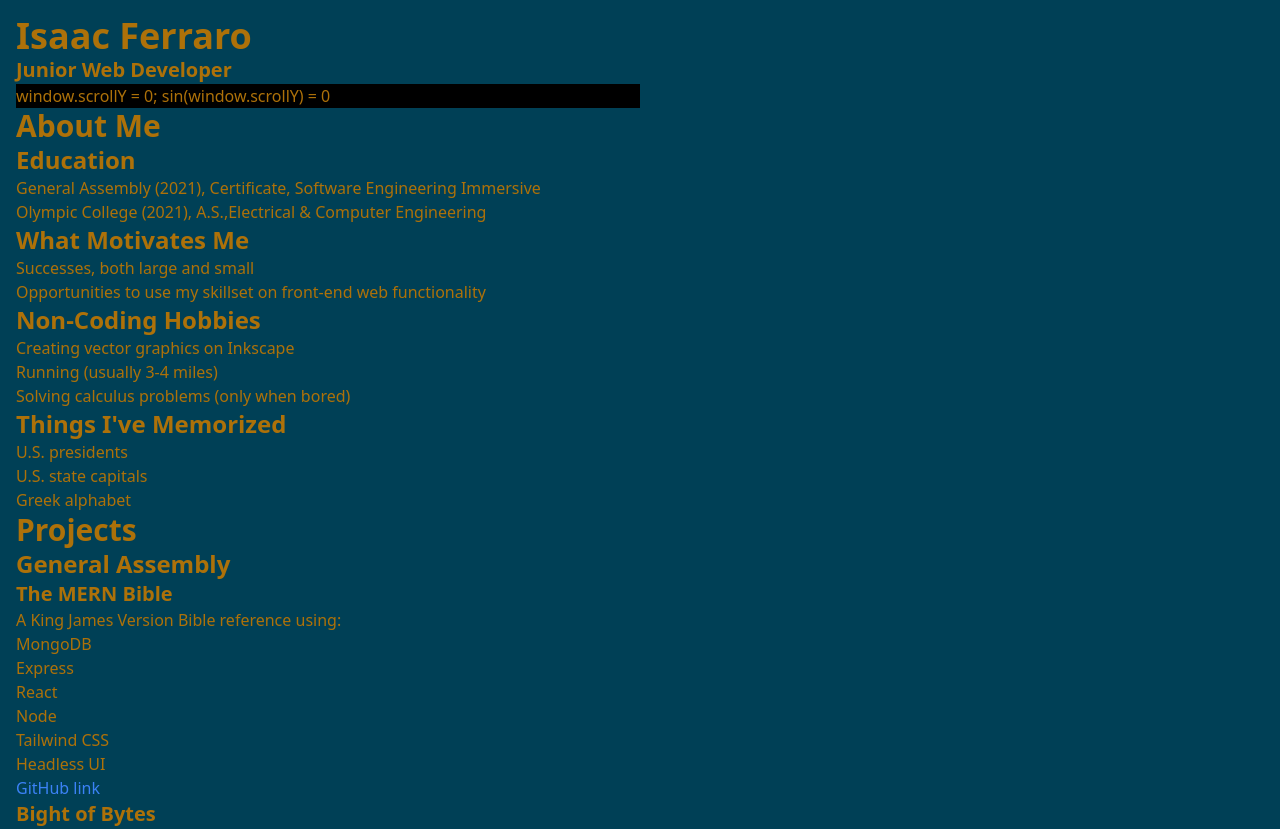
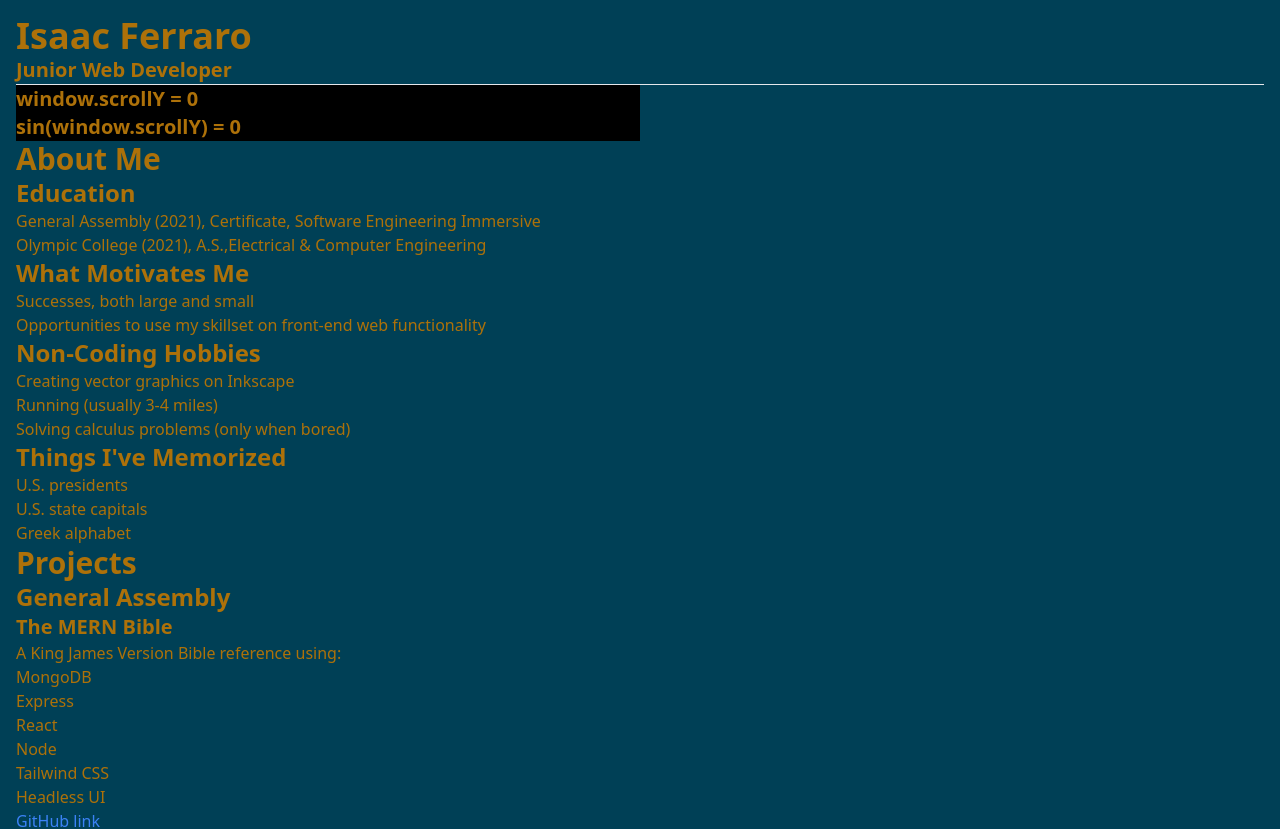
Before and after one commit to iferraro/portfolio, a React (Create React App) app: page / in a window 1280 px wide. Shown: the top 829 px of the page. Built offline with nearby package versions, Linux system fonts and the light colour scheme.

Commit message:
Cleaner separation of number and string outputs

```diff
--- a/src/features/Header/Header.tsx
+++ b/src/features/Header/Header.tsx
@@ -5,6 +5,7 @@ const Header = () => {
     <header>
       <h1 className="text-4xl font-bold">Isaac Ferraro</h1>
       <h2 className="text-xl font-bold">Junior Web Developer</h2>
+      <hr />
     </header>
   );
 };
--- a/src/features/graph/Graph.tsx
+++ b/src/features/graph/Graph.tsx
@@ -11,7 +11,7 @@ const Graph = () => {
 
   return (
     <div id="graph" className="sticky top-0 w-1/2 bg-black">
-      <p>{equation}</p>
+      <p className="text-xl font-bold">window.scrollY = {window.scrollY} <br /> sin(window.scrollY) = {equation}</p>
       {/* putting graph inside of sub-component will cause graph to only stay
       inside the sub-component, even if sticky */}
     </div>
--- a/src/features/graph/graphSlice.ts
+++ b/src/features/graph/graphSlice.ts
@@ -2,11 +2,11 @@ import { createAsyncThunk, createSlice, PayloadAction } from "@reduxjs/toolkit";
 import { RootState, AppThunk } from "../../app/store";
 
 export interface GraphState {
-  equation: string; // tangent line equation
+  equation: number; // tangent line equation
 }
 
 const initialState: GraphState = {
-  equation: "window.scrollY = 0; sin(window.scrollY) = 0",
+  equation: 0
 };
 
 export const graphSlice = createSlice({
@@ -14,9 +14,7 @@ export const graphSlice = createSlice({
   initialState,
   reducers: {
     redefine: (state, action: PayloadAction<number>) => {
-      state.equation = `window.scrollY = ${
-        action.payload
-      }; sin(window.scrollY) = ${Math.sin(action.payload)}`;
+      state.equation = Math.sin(action.payload);
     },
   },
 });
```
